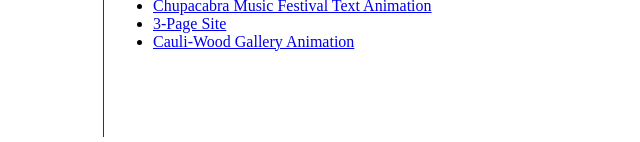
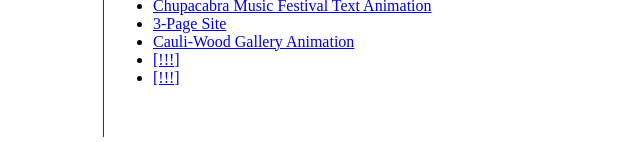
Before and after one commit to shazarxaflight/FA26-CSW-38, a plain HTML site: page index.html in a window 1280 px wide. Shown: the part 990-1132 px from the top of the page, 327-967 px from the left. Drawn offline with Linux system fonts and the light colour scheme.

Commit message:
update links

```diff
--- a/index.html
+++ b/index.html
@@ -274,6 +274,8 @@ function drawName(ctx, radius) {
     <li><a href="other/chupacabra-music-festival/cf_home.html">Chupacabra Music Festival Text Animation</a></li>
     <li><a href="other/3-page-site/turtle-trackers.html">3-Page Site</a></li>
     <li><a href="other/cauli-wood-gallery-animation/cw_home.html">Cauli-Wood Gallery Animation</a></li>
+    <li><a href="other/javascript-game-integrationn/paa_game.html">[!!!]</a></li>
+    <li><a href="other/game-improvement-project/spacedefender.html">[!!!]</a></li>
   </ul>
 </div>
 </article>
```
